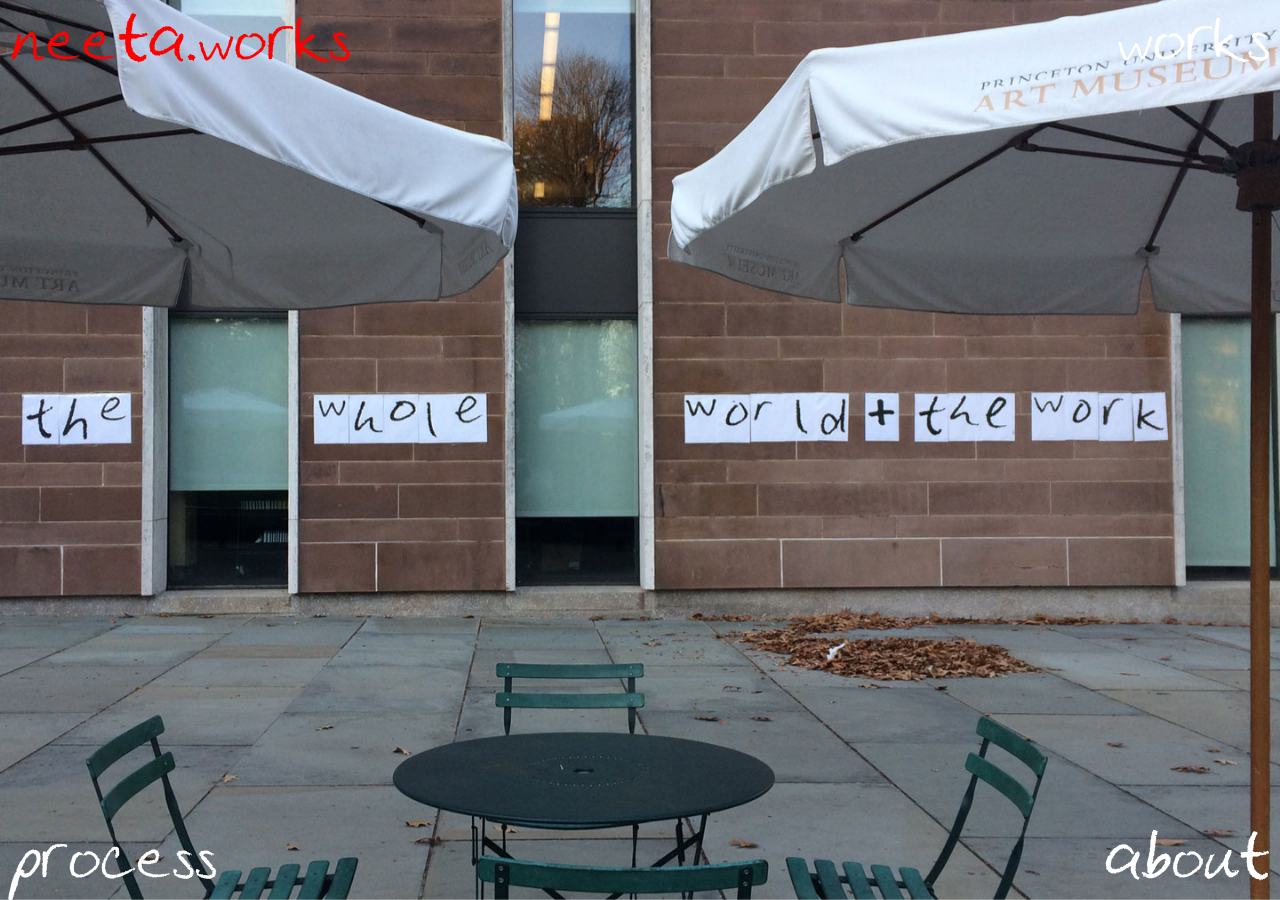
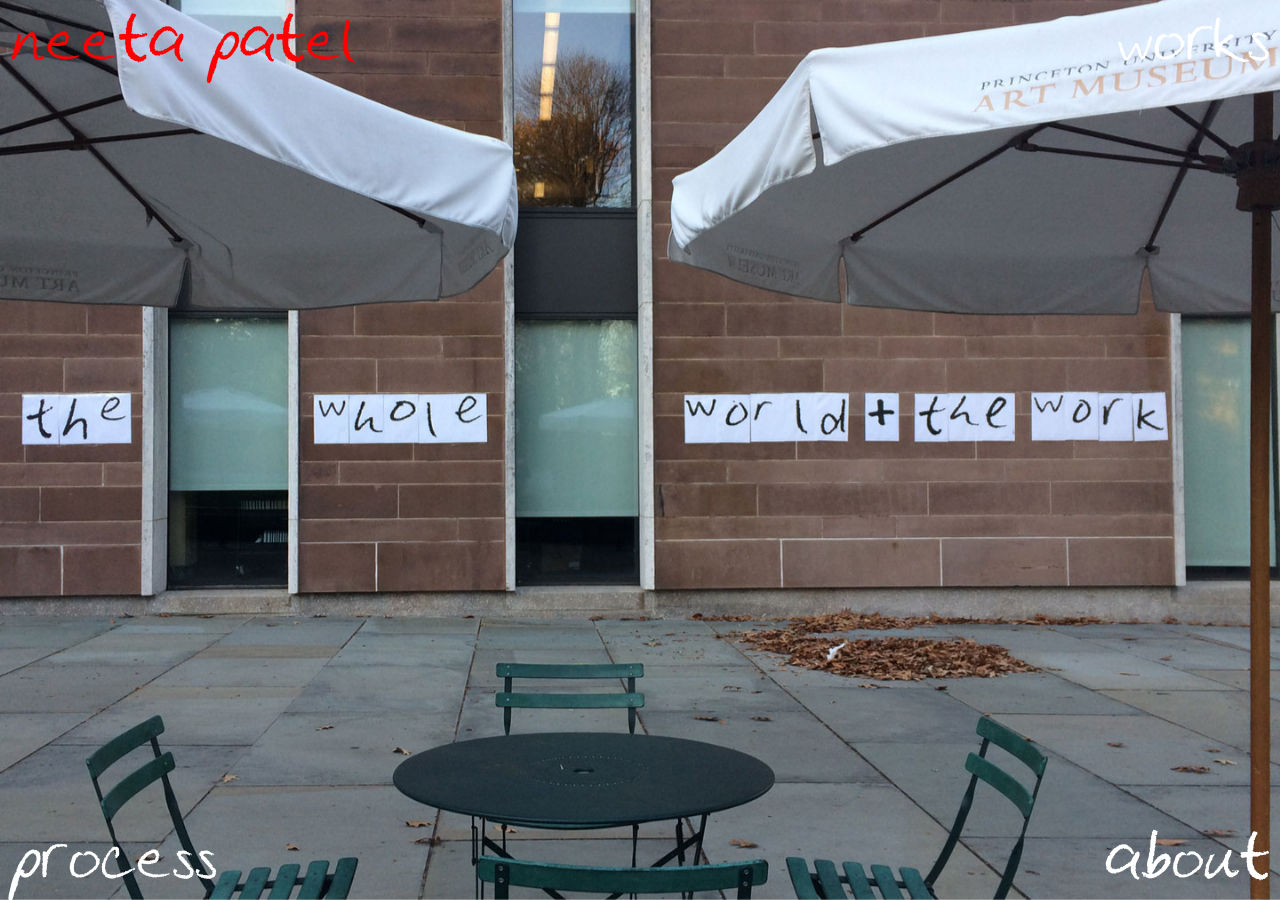
Before and after one commit to neetapatel/neetapatel.github.io, a Jekyll site: the page built from index.html, in a window 1280 px wide. Built offline with Jekyll 4.4.1, drawn with Linux system fonts in a browser that asks for light colours.

Commit message:
title update

```diff
--- a/_config.yml
+++ b/_config.yml
@@ -13,7 +13,7 @@
 # you will see them accessed via {{ site.title }}, {{ site.email }}, and so on.
 # You can create any custom variable you would like, and they will be accessible
 # in the templates via {{ site.myvariable }}.
-title: neeta.works
+title: neeta patel
 email: npfluter@gmail.com
 description: > # this means to ignore newlines until "baseurl:"
   Neeta Patel is a graphic designer.
--- a/_includes/head.html
+++ b/_includes/head.html
@@ -4,7 +4,7 @@
   <meta name="viewport" content="width=device-width, initial-scale=1">
   <link href="/img/site/favicon.png" rel="icon" type="image/x-icon" />
 
-  <title>{{ site.title }}</title>
+  <title>{% if page.title %}{{ page.title | escape }}{% else %}{{ site.title | escape }}{% endif %}</title>
   <meta name="description" content="{{ page.excerpt | default: site.description | strip_html | normalize_whitespace | truncate: 160 | escape }}">
 
   <link rel="stylesheet" href="{{ "/css/main.css" | prepend: site.baseurl }}">
```
Also changed, not shown: 8 other files.
